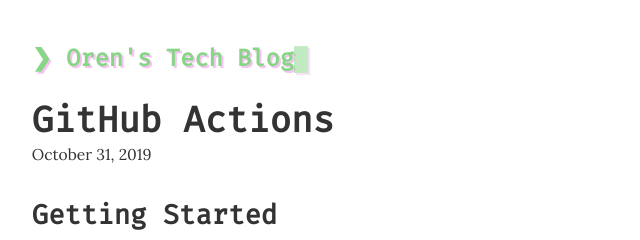
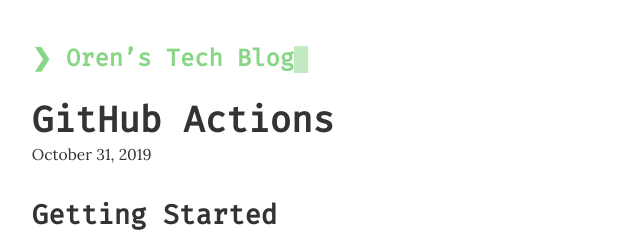
Before and after one commit to orenfromberg/orenfromberg.tech, a Gatsby site: page /github-actions/ in a window 1280 px wide. Shown: the top 240 px of the page, 272-912 px from the left. Built offline with nearby package versions, Linux system fonts and the light colour scheme; Gatsby itself is replaced by a stand-in of ours; some packages are replaced by stand-ins of ours; a web font is replaced by a local one.

Commit message:
apostrophe

```diff
--- a/gatsby-config.js
+++ b/gatsby-config.js
@@ -1,6 +1,6 @@
 module.exports = {
   siteMetadata: {
-    title: `Oren's Tech Blog`,
+    title: `Oren’s Tech Blog`,
     author: `Oren Fromberg`,
     description: `My blog about tech and other stuff.`,
     siteUrl: `https://blog.orenfromberg.tech/`,
--- a/src/styles/global.css
+++ b/src/styles/global.css
@@ -67,7 +67,7 @@
 span.header > h1, span.header > h3 {
     color: #86d686;
     font-family: "Fira Mono",ui-monospace,monospace;
-    text-shadow: 2px 2px #f8c2f4;
+    /* text-shadow: 5px 5px #f6f4ff; */
 }
 
 span.header h1::before, span.header h3::before {
```
